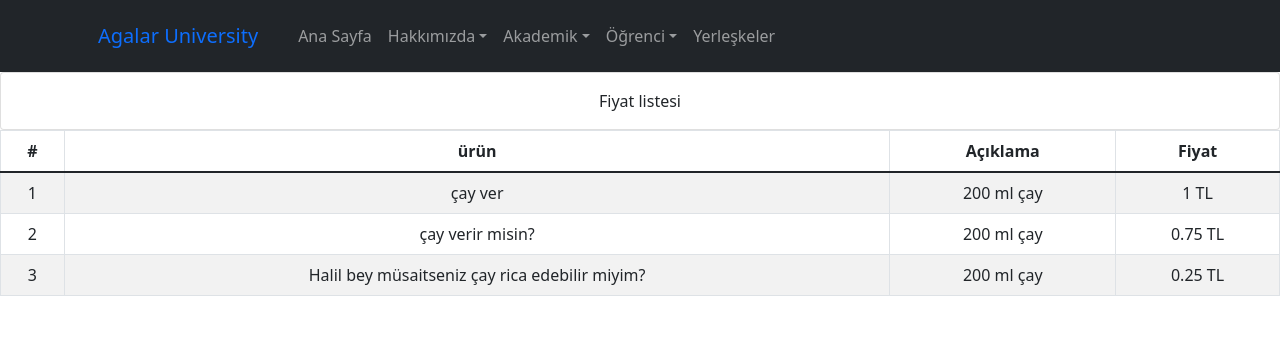
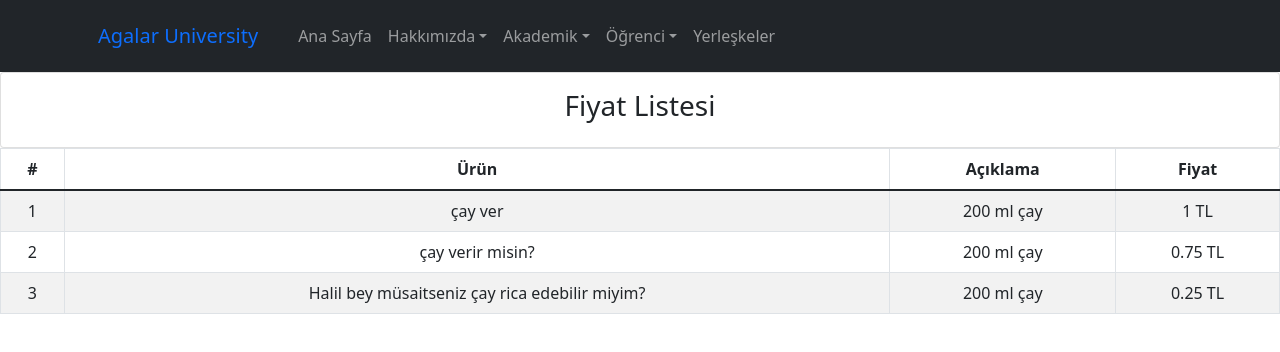
Before and after one commit to yahyaboyali/web-odev-react, a React (Create React App) app: page /Kantin in a window 1280 px wide. Shown: the top 352 px of the page. Built offline with nearby package versions, Linux system fonts and the light colour scheme.

Commit message:
Kantin page fixed

```diff
--- a/src/pages/Kantin.jsx
+++ b/src/pages/Kantin.jsx
@@ -7,7 +7,9 @@ export default function Kantin() {
             <Row>
                 <Col>
                     <Card>
-                        <Card.Body>Fiyat listesi</Card.Body>
+                        <Card.Body>
+                            <h3>Fiyat Listesi</h3>
+                        </Card.Body>
                     </Card>
                 </Col>
             </Row>
@@ -17,7 +19,7 @@ export default function Kantin() {
                         <thead>
                             <tr>
                                 <th>#</th>
-                                <th>ürün</th>
+                                <th>Ürün</th>
                                 <th>Açıklama </th>
                                 <th>Fiyat</th>
                             </tr>
```
